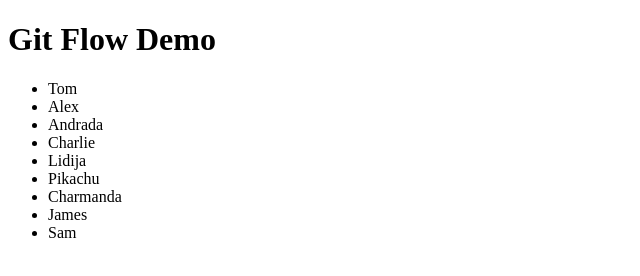
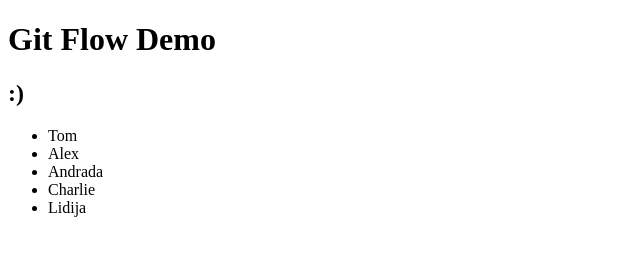
Before and after one commit to Scribbio/git-team-flow-demo, a plain HTML site: page index.html in a window 1280 px wide. Shown: the whole page, without its empty margins (0-640 px from the left). Drawn offline with Linux system fonts and the light colour scheme.

Commit message:
added title

```diff
--- a/index.html
+++ b/index.html
@@ -8,16 +8,13 @@
   </head>
   <body>
     <h1>Git Flow Demo</h1>
+    <h2>:)</h2>
     <ul>
       <li>Tom</li>
       <li>Alex</li>
       <li>Andrada</li>
       <li>Charlie</li>
       <li>Lidija</li>
-      <li>Pikachu</li>
-      <li>Charmanda</li>
-      <li>James</li>
-       <li>Sam</li>
     </ul>
   </body>
 </html>
```
